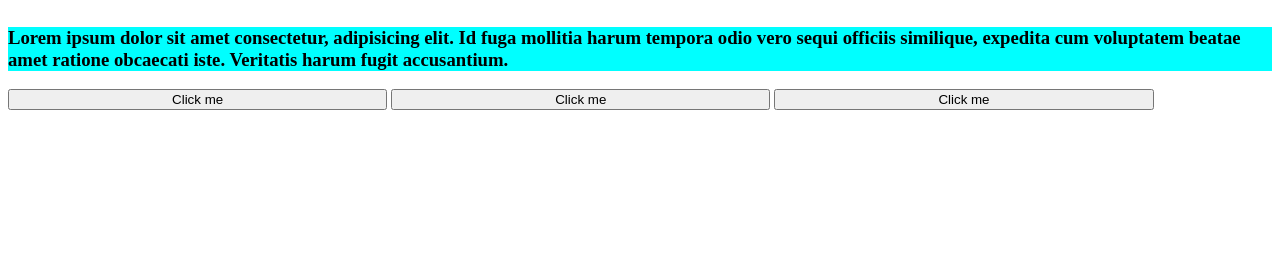
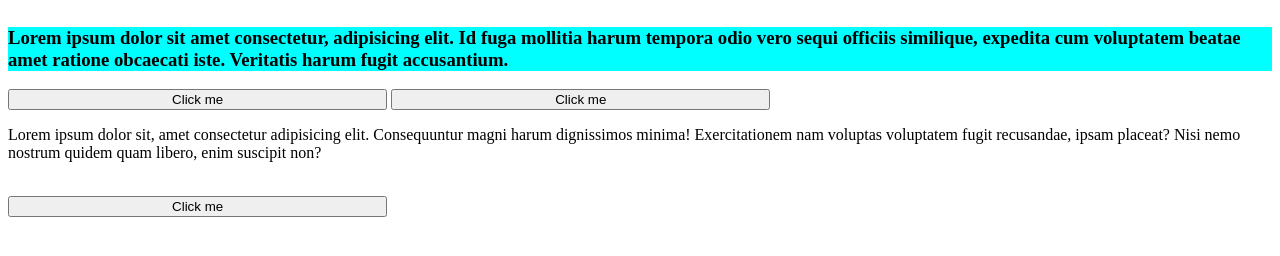
Before and after one commit to Abanobshafeeq/Aba, a plain HTML site: page test.html in a window 1280 px wide. Drawn offline with Linux system fonts and the light colour scheme.

Commit message:
add paragraph

```diff
--- a/test.html
+++ b/test.html
@@ -36,6 +36,7 @@
             fugit accusantium.</h3>
             <button>Click me</button>
             <button>Click me</button>
-            <button>Click me</button>
+            <p>Lorem ipsum dolor sit, amet consectetur adipisicing elit. Consequuntur magni harum dignissimos minima! Exercitationem nam voluptas voluptatem fugit recusandae, ipsam placeat? Nisi nemo nostrum quidem quam libero, enim suscipit non?</p>
+           <br> <button>Click me</button>
     </body>
 </html>
```
